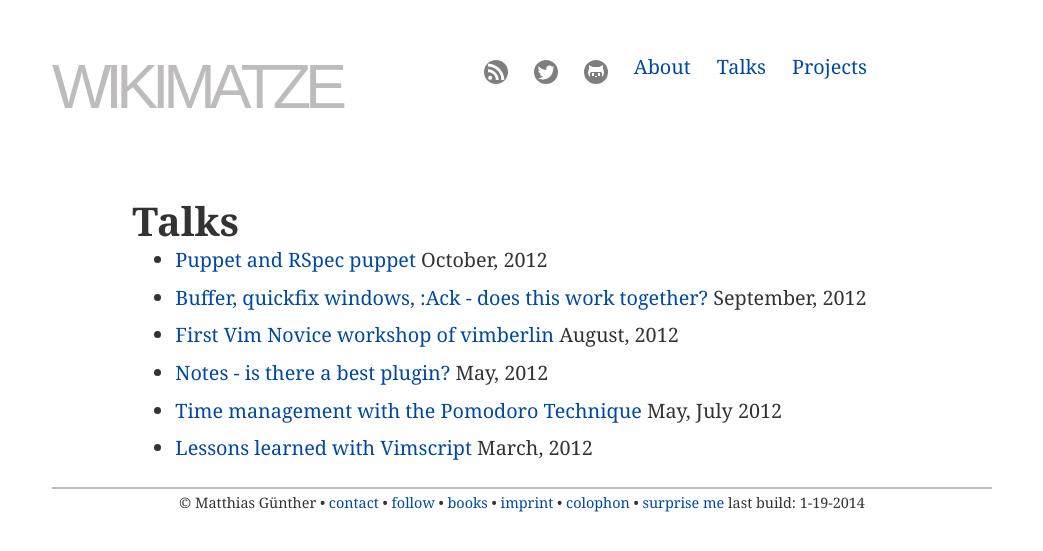
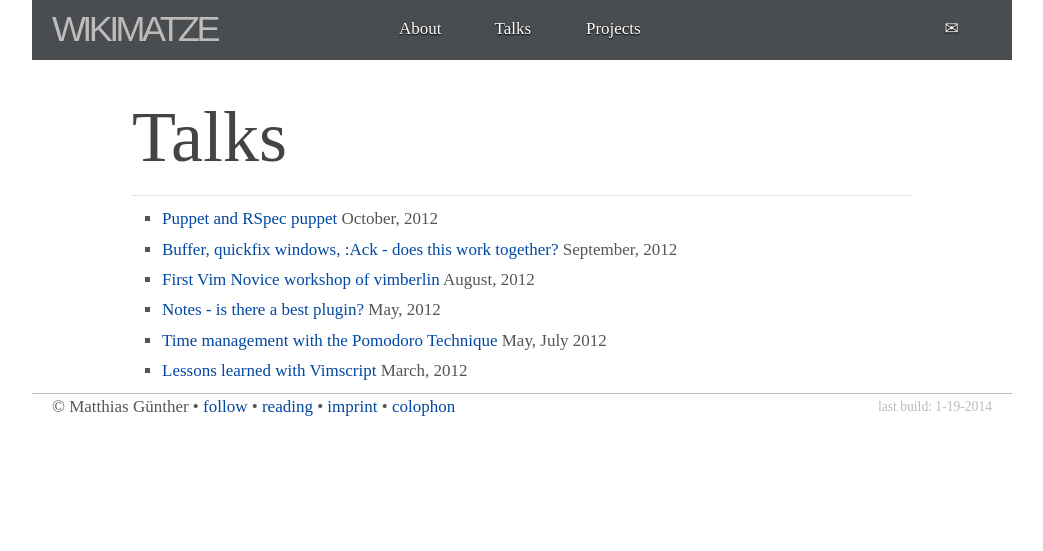
Before and after one commit to wikimatze/wikimatze.de, a Jekyll site: the page built from talks.md, in a window 1280 px wide. Shown: the top 551 px of the page, without its empty margins (118-1161 px from the left). Built offline with Jekyll 4.4.1, drawn with Linux system fonts in a browser that asks for light colours; nearby versions of some CDN libraries; some web fonts are replaced; Markdown is read by kramdown in place of the engine named in the settings; comment, search, counter and statistics services are not loaded.

Commit message:
Rework layout template

```diff
--- a/_layouts/layout.html
+++ b/_layouts/layout.html
@@ -1,86 +1,133 @@
-<!DOCTYPE html>
-<html lang="en">
+<!doctype html>
+<!-- paulirish.com/2008/conditional-stylesheets-vs-css-hacks-answer-neither/ -->
+<!--[if lt IE 7]> <html class="no-js ie6 oldie" lang="en"> <![endif]-->
+<!--[if IE 7]>    <html class="no-js ie7 oldie" lang="en"> <![endif]-->
+<!--[if IE 8]>    <html class="no-js ie8 oldie" lang="en"> <![endif]-->
+<!--[if IE 9]>    <html class="no-js ie9" lang="en"> <![endif]-->
+<!-- Consider adding an manifest.appcache: h5bp.com/d/Offline -->
+<!--[if gt IE 9]><!--> <html class="no-js" lang="en" itemscope itemtype="http://schema.org/Product"> <!--<![endif]-->
 <head>
-  <meta charset="UTF-8">
+  <meta charset="utf-8">
+
   <title>{% if page.title %}{{ page.title}}{% else %}Matthias Günther{% endif %}</title>
-  <meta name="author" content="Matthias Günther" >
+
   {% if page.meta-description %}<meta name="description" content="{{ page.meta-description }}"> {% else %}
   <meta name="description" content="Writings, and talks by Matthias Günther. Günther works at MyHammer, loves painting Warhammer figures, and enjoys making cakes.">
   {% endif %}
-  <meta name="viewport" content="width=device-width, initial-scale=1, maximum-scale=1">
 
-  <link href="http://fonts.googleapis.com/css?family=Droid+Sans:400,700" rel="stylesheet">
+  <meta name="keywords" content="wikimatze padrinobook" />
+  <meta name="author" content="humans.txt">
 
-  <link href="/css/bootstrap.css" rel="stylesheet" media="screen, projection">
-  <link href="/css/bootstrap-responsive.css" rel="stylesheet" media="screen, projection">
-  <link href="/css/base.css" rel="stylesheet" media="screen, projection">
-  <link href="/css/pygments.css" rel="stylesheet" media="screen, projection">
+  <link rel="shortcut icon" href="favicon.png" type="image/x-icon" />
+
+  <meta name="viewport" content="width=device-width, initial-scale=1.0, maximum-scale=1">
+
+  <link rel="stylesheet" href="/css/gumby.css" media="screen, projection">
+
+  <link rel="stylesheet" href="/css/style.css" media="screen, projection">
+  <link rel="stylesheet" href="/css/pygments.css" media="screen, projection">
 
   <link href="http://feeds.feedburner.com/guenther" rel="alternate" type="application/rss+xml" title="RSS feed of Matthias Günther">
-  <link rel="apple-touch-icon" href="/apple-touch-icon.png">
-  <script src="/javascript/flowtype.js"></script>
+
+  <script src="/js/libs/modernizr-2.6.2.min.js"></script>
 </head>
 
 <body>
-  <div class="container">
-    <div class="row-fluid">
-      <div class="span12">
-        <div class="span5">
+  <div class="navbar row" id="nav2">
+    <a class="toggle" gumby-trigger="#nav2 > ul" href="#"><i class="icon-menu"></i></a>
+    <h1 class="four columns logo">
       <span id="title">
         <a href="/index.html">wikimatze</a>
       </span>
-        </div>
-        <div class="span7">
-          <nav>
-            <ul class="nav nav-pills">
-              <li><a href="http://feeds.feedburner.com/guenther" target="_blank"><img src="/images/rss.png" alt="RSS"></a></li>
-              <li><a href="https://twitter.com/wikimatze" target="_blank"><img src="/images/twitter.png" alt="Twitter"></a></li>
-              <li><a href="https://github.com/matthias-guenther" target="_blank"><img src="/images/github.png" alt="GitHub"></a></li>
+    </h1>
+    <ul class="eight columns">
       <li><a href="/about.html">About</a></li>
       <li><a href="/talks.html">Talks</a></li>
       <li><a href="/projects.html">Projects</a></li>
+      <li><a href="http://feeds.feedburner.com/guenther" target="_blank"><i class="icon-rss"></i></a></li>
+      <li><a href="https://twitter.com/wikimatze" target="_blank"><i class="icon-twitter"></i></a></li>
+      <li><a href="https://github.com/matthias-guenther" target="_blank"><i class="icon-github"></i></a></li>
+      <li><a class="switch" gumby-trigger="#modal1" href="#"><i class="icon-mail"></i></a></li>
     </ul>
-          </nav>
   </div>
-      </div>
-    </div>
-<!--
-    <div id="ribbon">
-      <a href="https://github.com/matthias-guenther" target="_blank">Fork me on Github</a>
-    </div>
-    -->
 
-    <div class="row-fluid">
-      <div class="span10 offset1">
+  <div class="row">
+    <div class="push_one ten columns">
     {% if page.title %}
-        <header><h1>{{ page.title }}</h1></header>
+    <header><h1 class="lead">{{ page.title }}</h1></header>
     {% endif %}
     {{ content }}
     </div>
   </div>
 
-    <footer>
+  <div class="modal" id="modal1">
+    <div class="content">
+      <a class="close switch" gumby-trigger="|#modal1"><i class="icon-cancel" /></i></a>
+      <div class="row">
+        <div class="ten columns centered">
+          <h2>Contact</h2>
+          <p>If you have something to say about the things you find on
+          this web presence, don't hesitate to write me:
+
+          <a href="&#109;&#97;&#105;&#108;&#116;&#111;&#58;&#109;&#97;&#116;&#116;&#104;&#105;&#97;&#115;&#64;&#119;&#105;&#107;&#105;&#109;&#97;&#116;&#122;&#101;&#46;&#100;&#101;">&#109;&#97;&#116;&#116;&#104;&#105;&#97;&#115;&#64;&#119;&#105;&#107;&#105;&#109;&#97;&#116;&#122;&#101;&#46;&#100;&#101;</a>
+          </p>
+          <p class="btn primary medium">
+            <a href="#" class="switch" gumby-trigger="|#modal1">Close Modal</a>
+          </p>
+        </div>
+      </div>
+    </div>
+  </div>
+
+  <footer class="row">
     <nav>
       &copy; Matthias Günther
       &bull;
-        <a href="/contact.html">contact</a>
-        &bull;
       <a href="/follow.html">follow</a>
       &bull;
-        <a href="/reading.html">books</a>
+      <a href="/reading.html">reading</a>
       &bull;
       <a rel="nofollow" href="/imprint.html">imprint</a>
       &bull;
       <a rel="nofollow" href="/colophon.html">colophon</a>
-        &bull;
-        <a rel="nofollow" href="/donate.html">surprise me</a>
-        <span id="last-build">last build: {{ site.build }}</span>
+      <span class="lastupdate">last build: {{ site.build }}</span>
     </nav>
   </footer>
-  </div> <!-- container-centered-->
 
-  <!-- jQuery library -->
-  <script type="text/javascript" src="/js/jquery-1.9.0.min.js"></script>
+  <!-- Grab Google CDN's jQuery, fall back to local if offline -->
+  <!-- 2.0 for modern browsers, 1.10 for .oldie -->
+  <script>
+  var oldieCheck = Boolean(document.getElementsByTagName('html')[0].className.match(/\soldie\s/g));
+  if(!oldieCheck) {
+    document.write('<script src="//ajax.googleapis.com/ajax/libs/jquery/2.0.2/jquery.min.js"><\/script>');
+  } else {
+    document.write('<script src="//ajax.googleapis.com/ajax/libs/jquery/1.10.1/jquery.min.js"><\/script>');
+  }
+  </script>
+  <script>
+  if(!window.jQuery) {
+    if(!oldieCheck) {
+      document.write('<script src="js/libs/jquery-2.0.2.min.js"><\/script>');
+    } else {
+      document.write('<script src="js/libs/jquery-1.10.1.min.js"><\/script>');
+    }
+  }
+  </script>
+
+  <!--
+  Include gumby.js followed by UI modules followed by gumby.init.js
+  Or concatenate and minify into a single file -->
+  <script gumby-touch="/js/libs" src="js/libs/gumby.js"></script>
+  <script src="/js/libs/ui/gumby.retina.js"></script>
+  <script src="/js/libs/ui/gumby.fixed.js"></script>
+  <script src="/js/libs/ui/gumby.skiplink.js"></script>
+  <script src="/js/libs/ui/gumby.toggleswitch.js"></script>
+  <script src="/js/libs/ui/gumby.checkbox.js"></script>
+  <script src="/js/libs/ui/gumby.radiobtn.js"></script>
+  <script src="/js/libs/ui/gumby.tabs.js"></script>
+  <script src="/js/libs/ui/gumby.navbar.js"></script>
+  <script src="/js/libs/ui/jquery.validation.js"></script>
+  <script src="/js/libs/gumby.init.js"></script>
 
   <!-- Add fancyBox -->
   <link rel="stylesheet" href="/js/fancybox/source/jquery.fancybox.css?v=2.1.4" type="text/css" media="screen" />
@@ -130,16 +177,5 @@
   </script>
   <noscript><p><img src="http://wikimatze.de/piwik/piwik.php?idsite=1" style="border:0" alt="" /></p></noscript>
   <!-- End Piwik Code -->
-
-  <script>
-  $('body').flowtype({
-    minimum   : 500,
-    maximum   : 1200,
-    minFont   : 12,
-    maxFont   : 40,
-    fontRatio : 30,
-    lineRatio : 1.45
-  });
-  </script>
   </body>
 </html>
```
Lines whose indentation alone changed are shown as unchanged.
